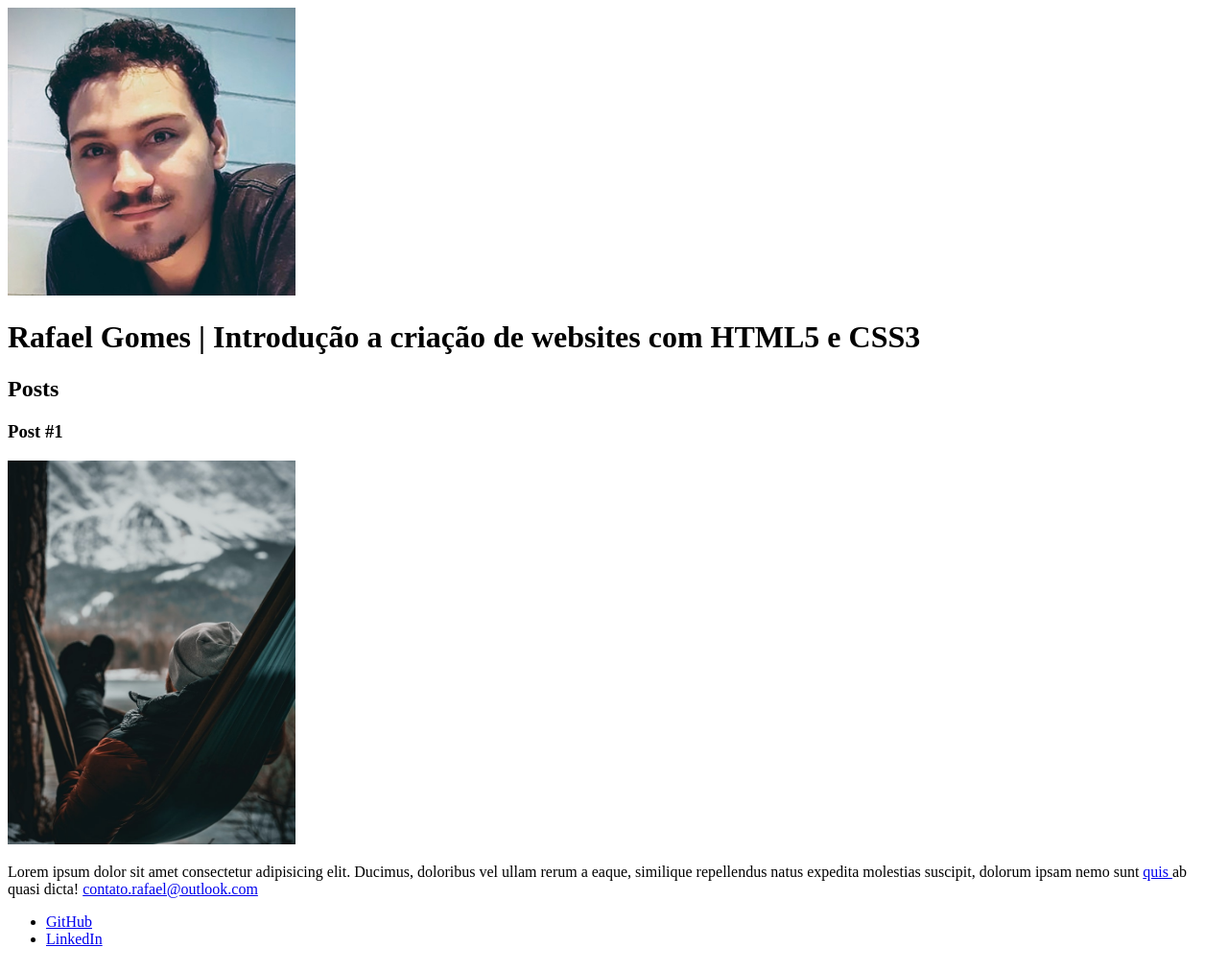
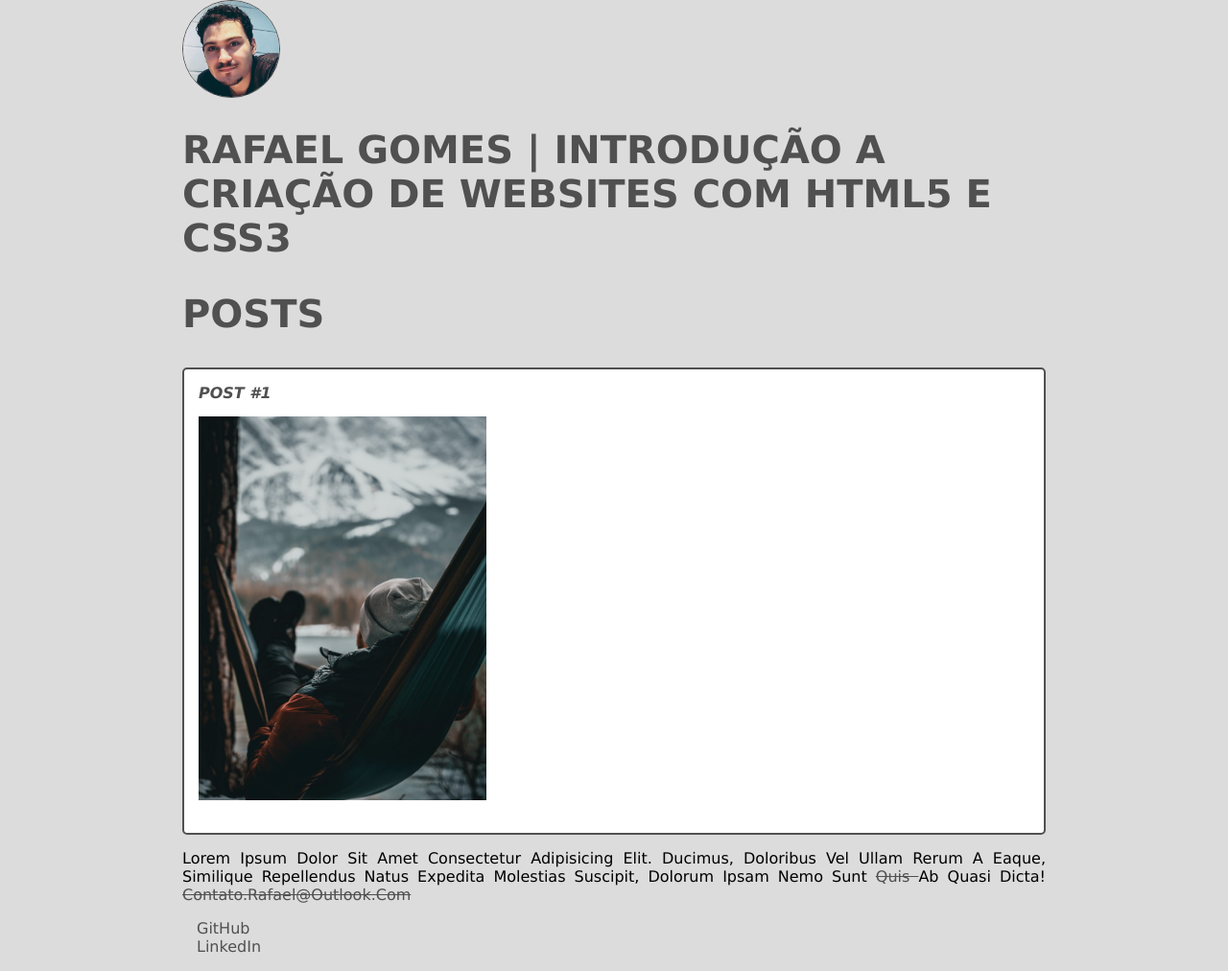
Before and after one commit to RafaelGomesXavier/Introdu-o-a-cria-o-de-websites-com-HTML5-e-CSS3, a plain HTML site: page index.html in a window 1280 px wide. Shown: the whole page at 96% size. Drawn offline with Linux system fonts and the light colour scheme.

Commit message:
modifica os arquivos de html e cria o arquivo style.css

```diff
--- a/index.html
+++ b/index.html
@@ -1,6 +1,6 @@
 <!DOCTYPE html>
 <html lang="pt-br">
-
+<link rel="stylesheet" href="style.css">
 <head>
     <meta charset="UTF-8">
     <meta http-equiv="X-UA-Compatible" content="IE=edge">
@@ -10,27 +10,27 @@
 
 <body>
     <header>
-        <img src="/assets/244051895_2251618234980257_6607241887042927584_n.jpg" width="300px" height="300px"
-            alt="homem olhando para a camera com bigode charmoso">
-        <h1>Rafael Gomes | Introdução a criação de websites com HTML5 e CSS3 </h1>
+        <img src="/assets/244051895_2251618234980257_6607241887042927584_n.jpg" width="100px" height="100px"
+            alt="homem olhando para a camera com bigode charmoso" class="photo">
+        <h1 id="title">Rafael Gomes | Introdução a criação de websites com HTML5 e CSS3 </h1>
         <section>
             <header>
-                <h2>Posts</h2>
-                <article>
+                <h2 class="subtitle">Posts</h2>
+                <article class="post">
                     <header>
-                        <h3>Post #1</h3>
-                        <img src="/assets/photo-1645363671921-211e9dbce221.jfif" width="300px" height="400px" alt="homem de touca e agasalho deitado em uma rede dentro de uma cabana olhando apra as montanhas cobertas de neve">
+                        <h3 class="post_title">Post #1</h3>
+                        <img src="/assets/photo-1645363671921-211e9dbce221.jfif" width="300px" height="400px" alt="homem de touca e agasalho deitado em uma rede dentro de uma cabana olhando apra as montanhas cobertas de neve" class="post_image">
                     </header>
                 </article>
             </header>
         </section>
     </header>
-    <p>Lorem ipsum dolor sit amet consectetur adipisicing elit. Ducimus, doloribus vel ullam rerum a eaque, similique
+    <p class="post_content">Lorem ipsum dolor sit amet consectetur adipisicing elit. Ducimus, doloribus vel ullam rerum a eaque, similique
         repellendus natus expedita molestias suscipit, dolorum ipsam nemo sunt <a
             href="https://linkedin.com/in/rafaelgomesxavier" target="_blank"> quis </a> ab quasi dicta! <a
             href="mailto:contato.rafaelgomes@outlook.com" target="_blank">contato.rafael@outlook.com</a></p>
     <footer>
-        <ul>
+        <ul class="contacts_list">
             <li><a href="https://github.com/RafaelGomesXavier" target="_blank">GitHub</a></li>
             <li><a href="https://linkedin.com/in/rafaelgomesxavier" target="_blank">LinkedIn</a></li>
         </ul>
--- /dev/null
+++ b/style.css
@@ -0,0 +1,52 @@
+body{
+    background-color: gainsboro;
+    font-family: Verdana;
+    max-width: 900px;
+    margin: auto;
+}
+.photo{
+    border: 1px solid #505050;
+    border-radius: 50%;
+}
+#title, .subtitle, .post_title{
+    color: #505050;
+    font-size: 40px;
+    text-transform: uppercase;
+}
+#title{
+    text-align: left;
+}
+a{
+    color: #505050;
+    text-decoration: line-through;
+}
+.post_title{
+    font-size: 16px;
+    font-style: italic;
+    margin: 0%;
+    margin-bottom: 15px;
+}
+.post{
+    background-color: #ffff;
+    padding: 15px;
+    border: 2px solid #505050;
+    margin-bottom: 15px;
+    border-radius: 5px;
+}
+.post_content{
+    margin: 0;
+    margin-bottom: 15px;
+    text-transform: capitalize;
+    text-align: justify;
+}
+.post_image{
+    margin-bottom: 15px;
+}
+.contacts_list{
+    list-style-type: none;
+    padding-left: 15px;
+
+}
+.contacts_list li a{
+    text-decoration: none;
+}
```
